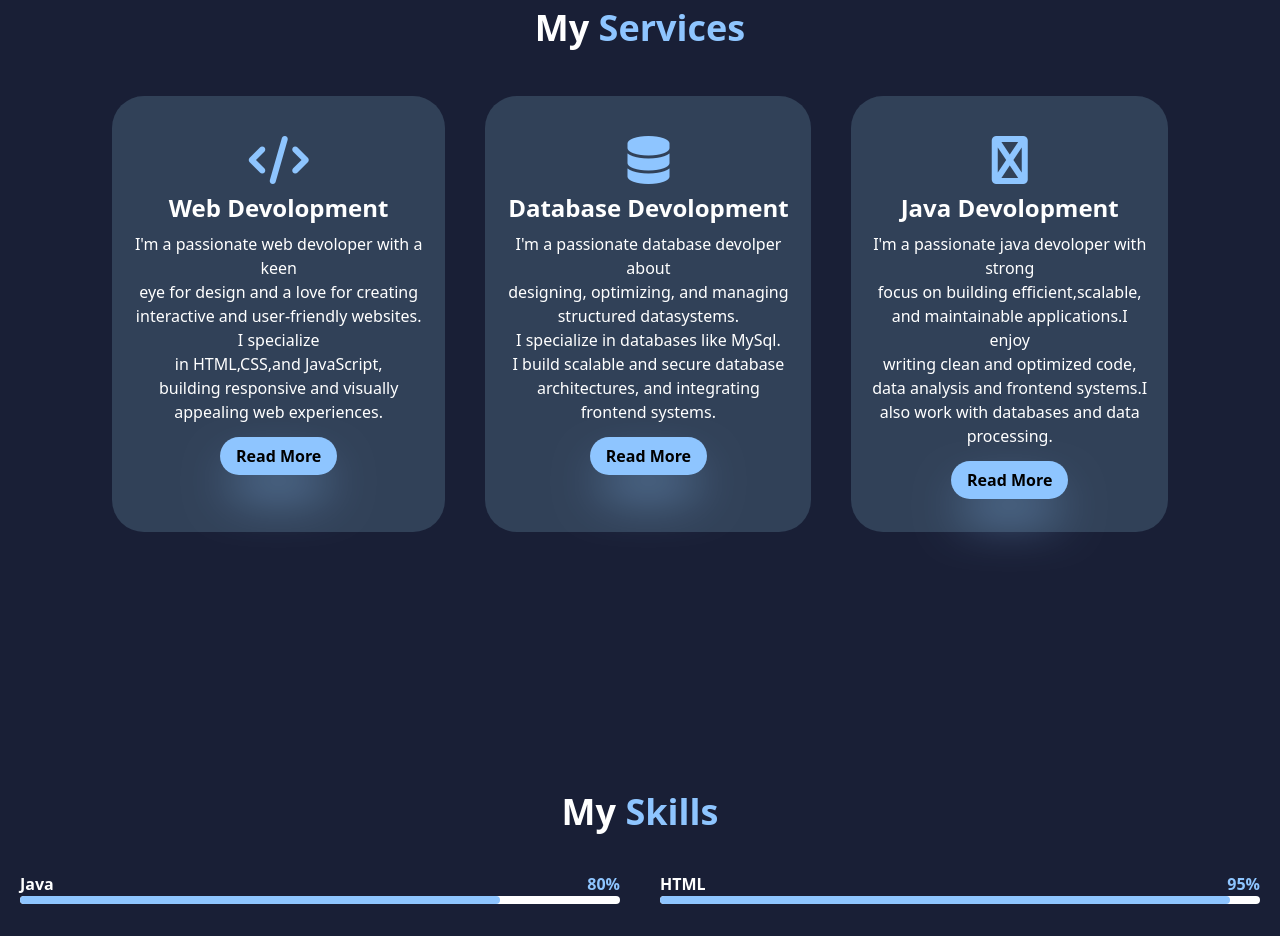
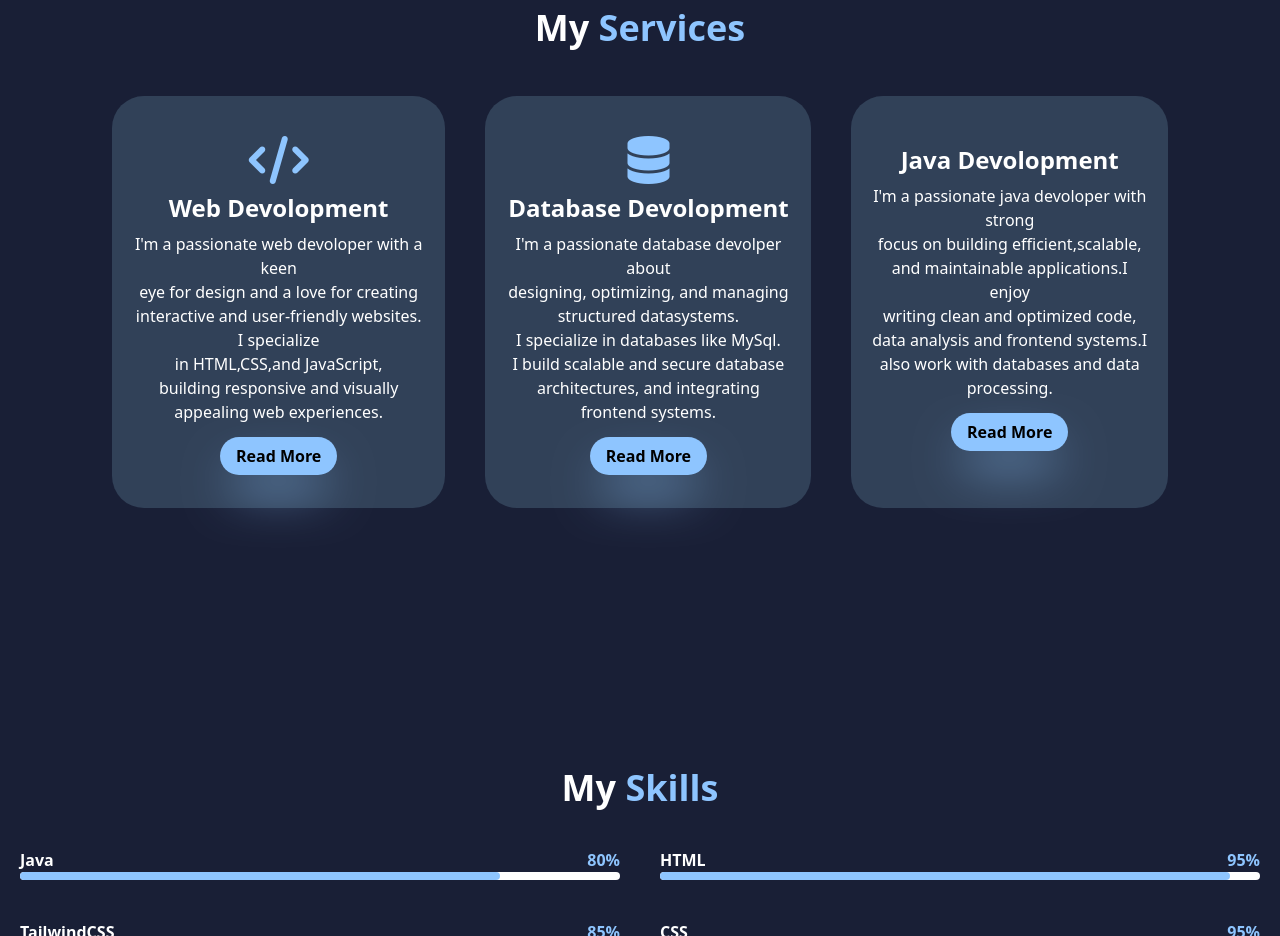
Before and after one commit to shanmuga-srinivas/My_Portfolio, a website: page public/index.html in a window 1280 px wide. Shown: the part 1674-2610 px from the top of the page. Drawn offline with Linux system fonts and the light colour scheme.

Commit message:
Update index.html

```diff
--- a/public/index.html
+++ b/public/index.html
@@ -89,7 +89,7 @@
                 <a href="#" class="bg-blue-300 py-2 px-4 text-black font-bold rounded-full shadow-2xl shadow-blue-300 hover:shadow-none">Read More</a>
             </div>
             <div class="bg-slate-700 px-5 py-10 rounded-4xl hover:border-2 hover:border-blue-300 hover:transform hover:scale-105 transition duration-1000">
-                <i class="fa-solid fa-java text-blue-300 text-5xl hover:text-black"></i>
+                <i class="fa- fa-java text-blue-300 text-5xl hover:text-black"></i>
                 <h1 class="text-2xl font-bold my-2">Java Devolopment</h1>
                 <p class="mb-5">
                     I'm a passionate java devoloper with strong <br>focus on building efficient,scalable, <br>and maintainable applications.I enjoy <br>writing clean
```
